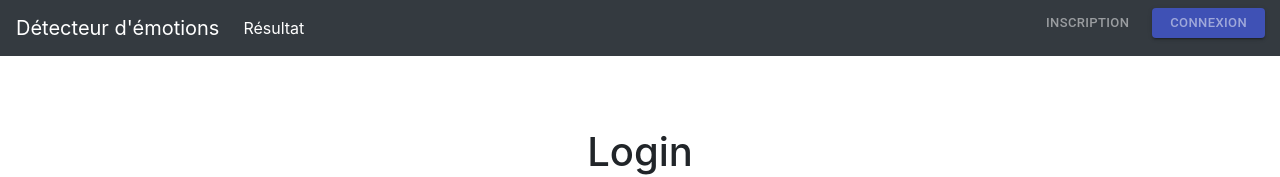
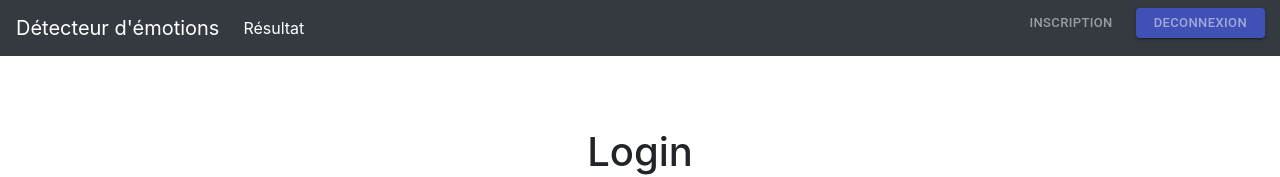
Before and after one commit to FredCar/emotion_detector, a React (Create React App) app in the folder Front/: page /#/login in a window 1280 px wide. Shown: the top 177 px of the page. Built offline with nearby package versions, Linux system fonts and the light colour scheme.

Commit message:
front : make logout button

```diff
--- /dev/null
+++ b/Front/src/components/LogoutButton.jsx
@@ -0,0 +1,31 @@
+import React from "react";
+import Button from '@material-ui/core/Button';
+import { makeStyles } from '@material-ui/core/styles';
+
+const useStyle = makeStyles({
+    button: {
+        height: 30,
+    }
+})
+
+const handleLogout = (e) => {
+    localStorage.removeItem("access_token")
+}
+
+const LogoutButton = (props) => {
+    const classes = useStyle();
+
+    return (
+        <Button
+            variant="contained"
+            color="primary"
+            size="small"
+            className={classes.button}
+            onClick={handleLogout}
+        >
+            <a className="nav-link" href="/#login">Deconnexion <span className="sr-only">(current)</span></a>
+        </Button>
+    )
+};
+
+export default LogoutButton;
--- a/Front/src/components/Menu.jsx
+++ b/Front/src/components/Menu.jsx
@@ -1,6 +1,7 @@
 import React from "react";
 import Button from '@material-ui/core/Button';
 import { makeStyles } from '@material-ui/core/styles';
+import LogoutButton from "./LogoutButton";
 
 const useStyle = makeStyles({
     connexionDiv: {
@@ -18,6 +19,7 @@ const useStyle = makeStyles({
 
 const Menu = ((props) => {
     const classes = useStyle();
+    const token = sessionStorage.getItem("access_token")
 
     return (
         <>
@@ -39,9 +41,7 @@ const Menu = ((props) => {
                             </Button>
                         </li>
                         <li className="nav-item active"className={classes.buttonLi}>
-                            <Button variant="contained" color="primary" size="small" className={classes.button}>
-                                <a className="nav-link" href="/#login">Connexion <span className="sr-only">(current)</span></a>
-                            </Button>
+                            <LogoutButton />
                         </li>
                     </div>
                     </ul>
```
